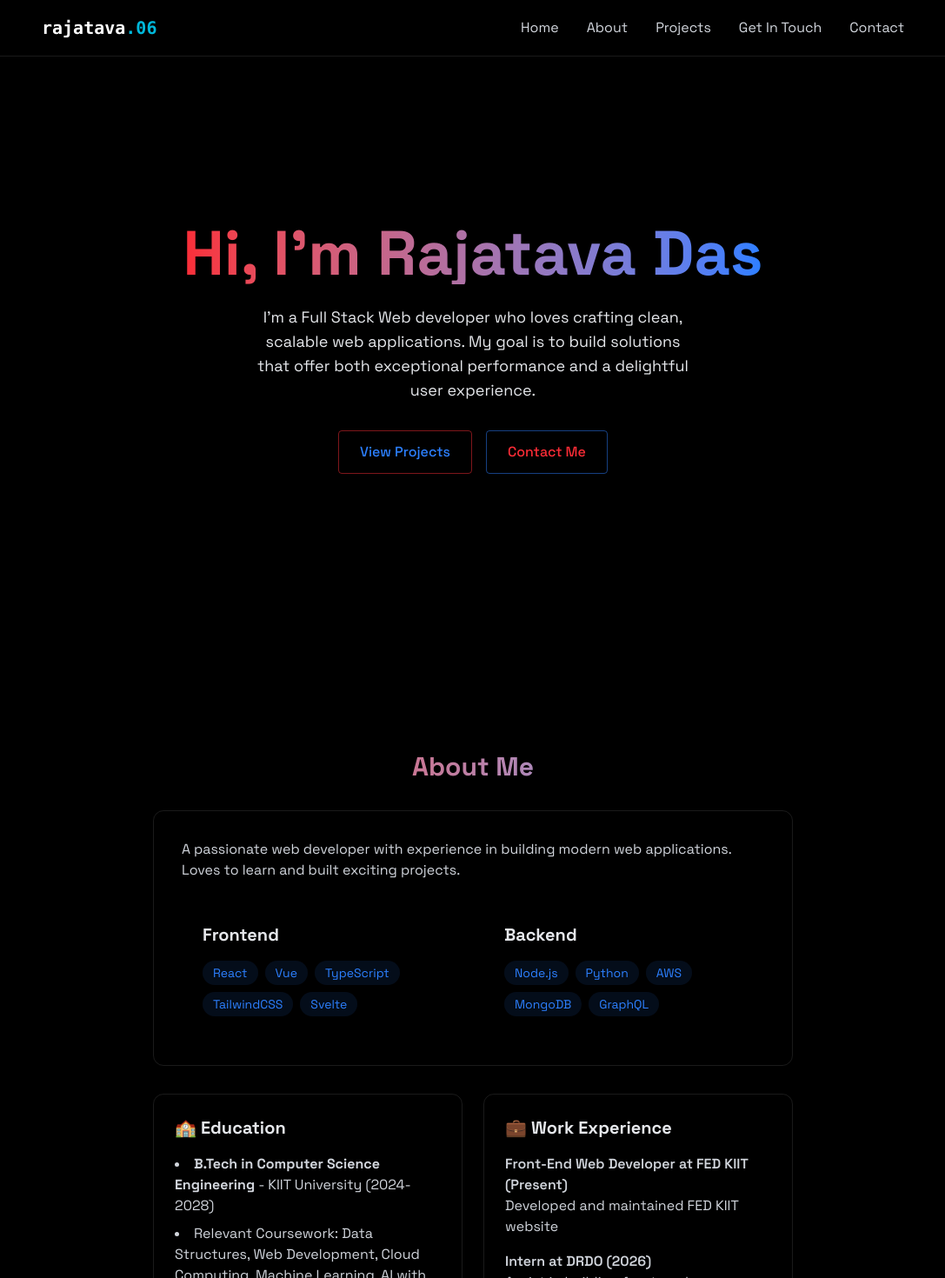
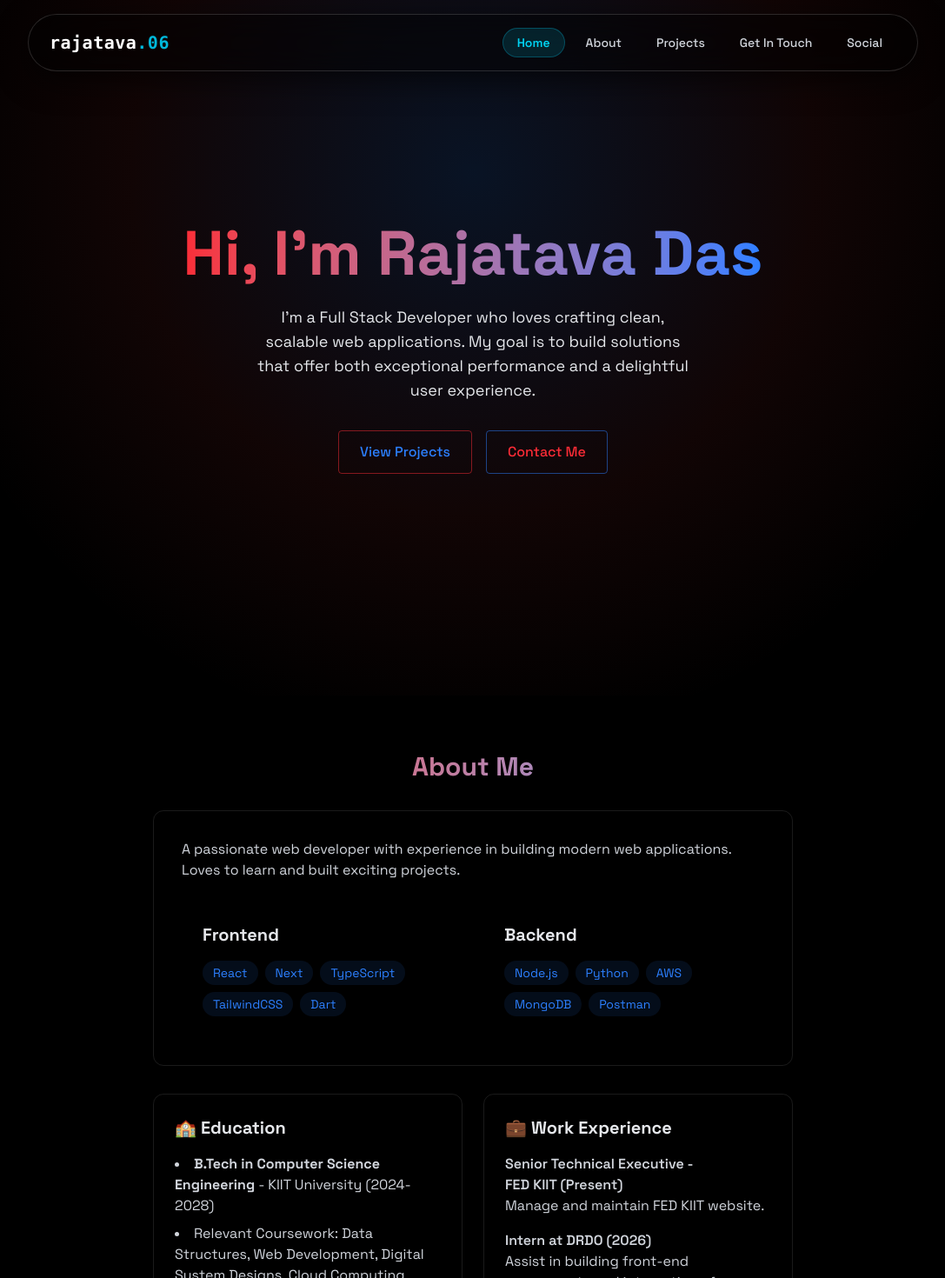
Before and after one commit to rajatava06/MyPortfolio, a React (Vite) app: page / in a window 1280 px wide. Shown: the top 1470 px of the page at 87% size, without its empty margins (96-1183 px from the left). Built offline with nearby package versions, Linux system fonts and the light colour scheme.

Commit message:
ui changes

```diff
--- a/src/App.jsx
+++ b/src/App.jsx
@@ -1,7 +1,7 @@
-import { useState } from "react";
+import { useState, useEffect } from "react";
 
 import "./App.css";
-import "./index.css"
+import "./index.css";
 import { LoadingScreen } from "./components/LoadingScreen";
 import { Navbar } from "./components/Navbar";
 import { MobileMenu } from "./components/MobileMenu";
@@ -9,13 +9,42 @@ import { Home } from "./components/sections/Home";
 import { About } from "./components/sections/About";
 import { Projects } from "./components/sections/Projects";
 import { Social } from "./components/sections/Social";
-
-import "./index.css";
 import { Contact } from "./components/sections/Contact";
 
 function App() {
   const [isLoaded, setIsLoaded] = useState(false);
   const [menuOpen, setMenuOpen] = useState(false);
+  const [activeSection, setActiveSection] = useState("home");
+
+  useEffect(() => {
+    const handleScroll = () => {
+      const sectionIds = ["home", "about", "projects", "contact", "social"];
+
+      if (window.scrollY < 100) {
+        setActiveSection("home");
+        return;
+      }
+
+      const scrollPosition = window.scrollY + 250;
+
+      for (let i = sectionIds.length - 1; i >= 0; i--) {
+        const id = sectionIds[i];
+        const element = document.getElementById(id);
+        if (element) {
+          const top = element.offsetTop;
+          if (scrollPosition >= top - 50) {
+            setActiveSection(id);
+            break;
+          }
+        }
+      }
+    };
+
+    window.addEventListener("scroll", handleScroll, { passive: true });
+    handleScroll();
+
+    return () => window.removeEventListener("scroll", handleScroll);
+  }, []);
 
   return (
     <>
@@ -23,15 +52,30 @@ function App() {
       <div
         className={`min-h-screen transition-opacity duration-700 ${
           isLoaded ? "opacity-100" : "opacity-0"
-        } bg-black text-gray-100`}
+        } bg-black text-gray-100 relative`}
       >
-        <Navbar menuOpen={menuOpen} setMenuOpen={setMenuOpen} />
-        <MobileMenu menuOpen={menuOpen} setMenuOpen={setMenuOpen} />
-        <Home />
-        <About />
-        <Projects />
-        <Contact />
-        <Social/>
+        {/* Background Faded Boxed Grid Effect + Soft Ambient Radial Glow */}
+        <div className="fixed inset-0 pointer-events-none z-0 bg-grid-boxes bg-radial-glow" />
+
+        <div className="relative z-10">
+          <Navbar
+            menuOpen={menuOpen}
+            setMenuOpen={setMenuOpen}
+            activeSection={activeSection}
+            setActiveSection={setActiveSection}
+          />
+          <MobileMenu
+            menuOpen={menuOpen}
+            setMenuOpen={setMenuOpen}
+            activeSection={activeSection}
+            setActiveSection={setActiveSection}
+          />
+          <Home />
+          <About />
+          <Projects />
+          <Contact />
+          <Social />
+        </div>
       </div>
     </>
   );
--- a/src/components/MobileMenu.jsx
+++ b/src/components/MobileMenu.jsx
@@ -1,83 +1,3 @@
-import { useEffect } from "react";
-
-export const MobileMenu = ({ menuOpen, setMenuOpen }) => {
-  return (
-    <div
-      className={`fixed top-0 left-0 w-full bg-[rgba(10,10,10,0.8)] z-40 flex flex-col items-center justify-center
-                     transition-all duration-300 ease-in-out
-
-                     ${
-                       menuOpen
-                         ? "h-screen opacity-100 pointer-events-auto"
-                         : "h-0 opacity-0 pointer-events-none"
-                     }
-                   `}
-    >
-      <button
-        onClick={() => setMenuOpen(false)}
-        className="absolute top-6 right-6 text-white text-3xl focus:outline-none cursor-pointer"
-        aria-label="Close Menu"
-      >
-        &times;
-      </button>
-
-      <a
-        href="#home"
-        onClick={() => setMenuOpen(false)}
-        className={`text-2xl font-semibold text-white my-4 transform transition-transform duration-300
-                    ${
-                      menuOpen
-                        ? "opacity-100 translate-y-0"
-                        : "opacity-0 translate-y-5"
-                    }
-            `}
-      >
-        Home
-      </a>
-      <a
-        href="#about"
-        onClick={() => setMenuOpen(false)}
-        className={`text-2xl font-semibold text-white my-4 transform transition-transform duration-300
-            ${
-              menuOpen ? "opacity-100 translate-y-0" : "opacity-0 translate-y-5"
-            }
-    `}
-      >
-        About
-      </a>
-      <a
-        href="#projects"
-        onClick={() => setMenuOpen(false)}
-        className={`text-2xl font-semibold text-white my-4 transform transition-transform duration-300
-            ${
-              menuOpen ? "opacity-100 translate-y-0" : "opacity-0 translate-y-5"
-            }
-    `}
-      >
-        Projects
-      </a>
-      <a
-        href="#contact"
-        onClick={() => setMenuOpen(false)}
-        className={`text-2xl font-semibold text-white my-4 transform transition-transform duration-300
-            ${
-              menuOpen ? "opacity-100 translate-y-0" : "opacity-0 translate-y-5"
-            }
-    `}
-      >
-        Contact
-      </a>
-      <a
-        href="#social"
-        onClick={() => setMenuOpen(false)}
-        className={`text-2xl font-semibold text-white my-4 transform transition-transform duration-300
-            ${
-              menuOpen ? "opacity-100 translate-y-0" : "opacity-0 translate-y-5"
-            }
-    `}
-      >
-        Social
-      </a>
-    </div>
-  );
+export const MobileMenu = () => {
+  return null;
 };
--- a/src/components/Navbar.jsx
+++ b/src/components/Navbar.jsx
@@ -1,62 +1,134 @@
-import { useEffect } from "react";
+import { useState, useEffect } from "react";
 
-export const Navbar = ({ menuOpen, setMenuOpen }) => {
+export const Navbar = ({ menuOpen, setMenuOpen, activeSection, setActiveSection }) => {
+  const [visible, setVisible] = useState(true);
+
   useEffect(() => {
     document.body.style.overflow = menuOpen ? "hidden" : "";
   }, [menuOpen]);
+
+  useEffect(() => {
+    let lastScrollY = window.scrollY;
+
+    const handleScroll = () => {
+      const currentScrollY = window.scrollY;
+
+      if (menuOpen || currentScrollY < 40) {
+        setVisible(true);
+      } else if (currentScrollY > lastScrollY && currentScrollY > 80) {
+        // Hide navbar when scrolling down
+        setVisible(false);
+      } else if (currentScrollY < lastScrollY) {
+        // Show navbar when scrolling up
+        setVisible(true);
+      }
+
+      lastScrollY = currentScrollY;
+    };
+
+    window.addEventListener("scroll", handleScroll, { passive: true });
+    return () => window.removeEventListener("scroll", handleScroll);
+  }, [menuOpen]);
+
+  const navItems = [
+    { id: "home", label: "Home" },
+    { id: "about", label: "About" },
+    { id: "projects", label: "Projects" },
+    { id: "contact", label: "Get In Touch" },
+    { id: "social", label: "Social" },
+  ];
+
   return (
-    <nav className="fixed top-0 w-full z-40 bg-[rgba(10, 10, 10, 0.8)] backdrop-blur-lg border-b border-white/10 shadow-lg">
-      <div className="max-w-5xl mx-auto px-4">
-        <div className="flex justify-between items-center h-16">
-          <a href="#home" className="font-mono text-xl font-bold text-white">
-            {" "}
-            rajatava<span className="text-cyan-500">.06</span>{" "}
+    <nav
+      className={`fixed top-4 left-1/2 -translate-x-1/2 w-[92%] max-w-5xl z-50 transition-all duration-300 ease-out bg-black/45 backdrop-blur-xl border border-white/15 shadow-[0_10px_35px_rgba(0,0,0,0.6)] ${
+        menuOpen
+          ? "rounded-2xl md:rounded-full px-5 py-4"
+          : "rounded-2xl md:rounded-full px-5 py-2.5"
+      } ${
+        visible || menuOpen
+          ? "translate-y-0 opacity-100 pointer-events-auto"
+          : "-translate-y-28 opacity-0 pointer-events-none"
+      }`}
+    >
+      {/* Header Bar */}
+      <div className="flex justify-between items-center h-10 md:h-11 w-full px-1">
+        <a
+          href="#home"
+          onClick={() => {
+            if (menuOpen) setMenuOpen(false);
+            if (setActiveSection) setActiveSection("home");
+          }}
+          className="font-mono text-xl font-bold text-white tracking-wide hover:opacity-80 transition-opacity"
+        >
+          rajatava<span className="text-cyan-500">.06</span>
         </a>
 
-          <div
-            className="w-7 h-5 relative cursor-pointer z-40 md:hidden"
+        {/* Mobile Hamburger / Close Button */}
+        <button
           onClick={() => setMenuOpen((prev) => !prev)}
+          className="w-8 h-8 relative cursor-pointer md:hidden text-white text-xl flex items-center justify-center transition-all hover:text-cyan-400 active:scale-95"
+          aria-label="Toggle Navigation Menu"
         >
-            &#9776;
+          <span
+            className={`transform transition-transform duration-300 ${
+              menuOpen ? "rotate-90 text-cyan-400" : "rotate-0"
+            }`}
+          >
+            {menuOpen ? "✕" : "☰"}
+          </span>
+        </button>
+
+        {/* Desktop Nav Items */}
+        <div className="hidden md:flex items-center space-x-2">
+          {navItems.map((item) => {
+            const isActive = activeSection === item.id;
+            return (
+              <a
+                key={item.id}
+                href={`#${item.id}`}
+                onClick={() => setActiveSection && setActiveSection(item.id)}
+                className={`text-sm font-medium transition-all duration-300 rounded-full px-4 py-1.5 ${
+                  isActive
+                    ? "text-cyan-400 font-semibold bg-cyan-500/15 border border-cyan-500/30"
+                    : "text-gray-300 hover:text-white hover:bg-white/10"
+                }`}
+              >
+                {item.label}
+              </a>
+            );
+          })}
+        </div>
       </div>
 
-          <div className="hidden md:flex items-center space-x-8">
+      {/* Dynamic Island Mobile Expanded Options */}
+      <div
+        className={`md:hidden overflow-hidden transition-all duration-400 ease-in-out ${
+          menuOpen
+            ? "max-h-80 opacity-100 mt-3 pt-3 border-t border-white/15"
+            : "max-h-0 opacity-0 mt-0 pt-0 border-t-0 pointer-events-none"
+        }`}
+      >
+        <div className="flex flex-col space-y-1.5 py-1">
+          {navItems.map((item) => {
+            const isActive = activeSection === item.id;
+            return (
               <a
-              href="#home"
-              className="text-gray-300 hove:text-white transition-colors"
+                key={item.id}
+                href={`#${item.id}`}
+                onClick={() => {
+                  setMenuOpen(false);
+                  if (setActiveSection) setActiveSection(item.id);
+                }}
+                className={`text-center py-2.5 px-4 rounded-xl text-base font-semibold transition-all duration-200 ${
+                  isActive
+                    ? "text-cyan-400 bg-cyan-500/15 border border-cyan-500/30"
+                    : "text-gray-200 hover:text-white hover:bg-white/5 active:bg-white/10"
+                }`}
               >
-              {" "}
-              Home
+                {item.label}
               </a>
-            <a
-              href="#about"
-              className="text-gray-300 hove:text-white transition-colors"
-            >
-              {" "}
-              About{" "}
-            </a>
-            <a
-              href="#projects"
-              className="text-gray-300 hove:text-white transition-colors"
-            >
-              {" "}
-              Projects{" "}
-            </a>
-            <a
-              href="#contact"
-              className="text-gray-300 hove:text-white transition-colors"
-            >
-              {" "}
-              Get In Touch{" "}
-            </a>
-             <a
-              href="#social"
-              className="text-gray-300 hove:text-white transition-colors"
-            >
-              {" "}
-              Contact{" "}
-            </a>
-          </div>
+            );
+          })}
         </div>
       </div>
     </nav>
--- a/src/components/sections/About.jsx
+++ b/src/components/sections/About.jsx
@@ -3,13 +3,13 @@ import { RevealOnScroll } from "../RevealOnScroll";
 export const About = () => {
   const frontendSkills = [
     "React",
-    "Vue",
+    "Next",
     "TypeScript",
     "TailwindCSS",
-    "Svelte",
+    "Dart",
   ];
 
-  const backendSkills = ["Node.js", "Python", "AWS", "MongoDB", "GraphQL"];
+  const backendSkills = ["Node.js", "Python", "AWS", "MongoDB", "Postman"];
 
   return (
     <section
@@ -72,8 +72,8 @@ export const About = () => {
                   (2024-2028)
                 </li>
                 <li>
-                  Relevant Coursework: Data Structures, Web Development, Cloud
-                  Computing, Machine Learning, AI with Python, C, C++, Java..
+                  Relevant Coursework: Data Structures, Web Development, Digital System Designs, Cloud
+                  Computing, Machine Learning, AI with Python, C, Java.
                 </li>
               </ul>
             </div>
@@ -83,10 +83,10 @@ export const About = () => {
                 <div>
                   <h4 className="font-semibold">
                     {" "}
-                    Front-End Web Developer at FED KIIT (Present){" "}
+                    Senior Technical Executive - <p>FED KIIT (Present){" "}</p>
                   </h4>
                   <p>
-                    Developed and maintained FED KIIT website
+                    Manage and maintain FED KIIT website.
                   </p>
                 </div>
 
@@ -97,7 +97,7 @@ export const About = () => {
                   </h4>
                   <p>
                     Assist in building front-end components and integration
-                    of APIs
+                    of Espresso Stream Ciphers
                   </p>
                 </div>
               </div>
--- a/src/components/sections/Home.jsx
+++ b/src/components/sections/Home.jsx
@@ -13,7 +13,7 @@ export const Home = () => {
           </h1>
 
           <p className="tex-gray-400 text-lg mb-8 max-w-lg mx-auto">
-            I’m a Full Stack Web developer who loves crafting clean, scalable web
+            I’m a Full Stack Developer who loves crafting clean, scalable web
             applications. My goal is to build solutions that offer both
             exceptional performance and a delightful user experience.
           </p>
--- a/src/components/sections/Social.jsx
+++ b/src/components/sections/Social.jsx
@@ -4,17 +4,9 @@ import { FaInstagram, FaLinkedin, FaGithub } from "react-icons/fa";
 
 export const Social = () => {
   return (
-
-
-
+    <section id="social" className="py-8">
       <RevealOnScroll>
-
-
-    <div id="social"
-
-       className="flex justify-center space-x-6 mt-8 pb-12 text-white text-2xl"
-       >
-
+        <div className="flex justify-center space-x-6 text-white text-2xl">
           <a
             href="https://instagram.com/"
             target="_blank"
@@ -44,5 +36,6 @@ export const Social = () => {
           </a>
         </div>
       </RevealOnScroll>
+    </section>
   );
 };
--- a/src/index.css
+++ b/src/index.css
@@ -8,6 +8,22 @@ body {
   background: #0a0a0a;
   color: #3e65b3;
 }
+
+/* Background Small Boxed Grid Effect */
+.bg-grid-boxes {
+  background-size: 28px 28px;
+  background-image:
+    linear-gradient(to right, rgba(255, 255, 255, 0.04) 1px, transparent 1px),
+    linear-gradient(to bottom, rgba(255, 255, 255, 0.04) 1px, transparent 1px);
+}
+
+.bg-radial-glow {
+  background: radial-gradient(circle at 50% 25%, rgba(59, 130, 246, 0.15) 0%, rgba(239, 68, 68, 0.07) 45%, transparent 75%);
+}
+
+
+
+
 
 @layer utilities {
   @keyframes blink {
```
Lines whose indentation alone changed are shown as unchanged.
